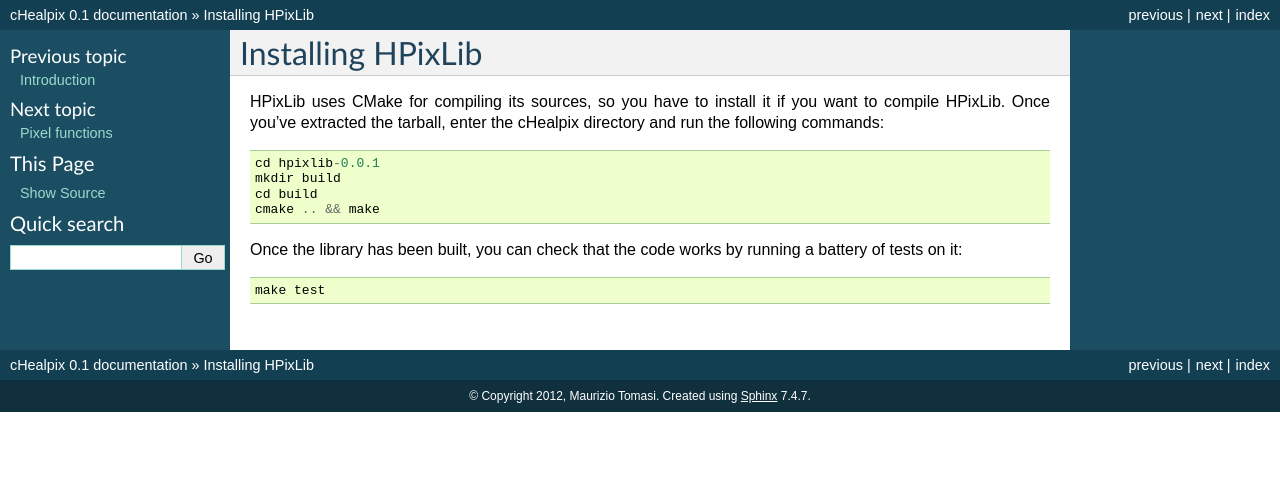
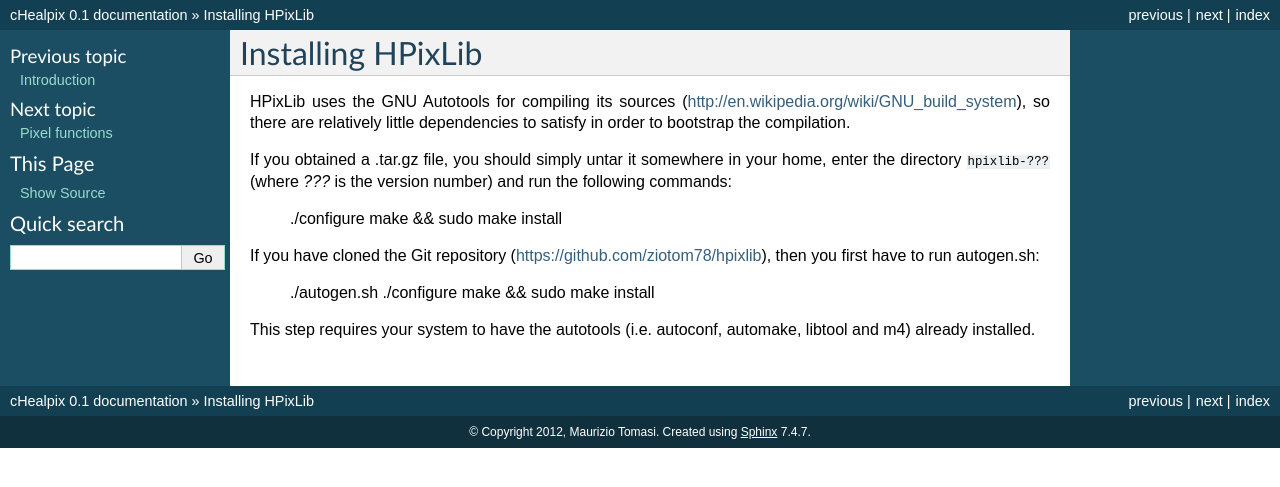
Before and after one commit to ziotom78/HPixLib, a Sphinx documentation site: the page built from doc/source/installation.rst, in a window 1280 px wide. Shown: the top 487 px of the page. Built offline with Sphinx 7.4.7, drawn with Linux system fonts in a browser that asks for light colours; formulas are drawn with MathJax 3.

Commit message:
Removed reference to CMake

```diff
--- a/doc/source/installation.rst
+++ b/doc/source/installation.rst
@@ -1,16 +1,25 @@
 Installing HPixLib
 ==================
 
-HPixLib uses CMake for compiling its sources, so you have to install
-it if you want to compile HPixLib. Once you've extracted the tarball,
-enter the cHealpix directory and run the following commands::
+HPixLib uses the GNU Autotools for compiling its sources
+(http://en.wikipedia.org/wiki/GNU_build_system), so there are
+relatively little dependencies to satisfy in order to bootstrap the
+compilation.
 
-    cd hpixlib-0.0.1
-    mkdir build
-    cd build
-    cmake .. && make
+If you obtained a .tar.gz file, you should simply untar it somewhere
+in your home, enter the directory :file:`hpixlib-???` (where `???` is
+the version number) and run the following commands:
 
-Once the library has been built, you can check that the code works by
-running a battery of tests on it::
+    ./configure
+    make && sudo make install
 
-    make test
+If you have cloned the Git repository
+(https://github.com/ziotom78/hpixlib), then you first have to run
+autogen.sh:
+
+    ./autogen.sh
+    ./configure
+    make && sudo make install
+
+This step requires your system to have the autotools (i.e. autoconf,
+automake, libtool and m4) already installed.
```
